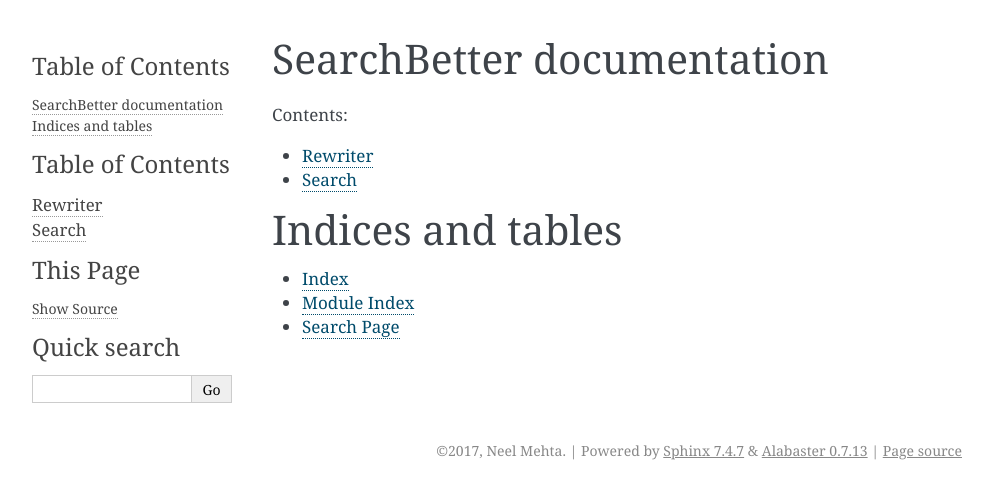
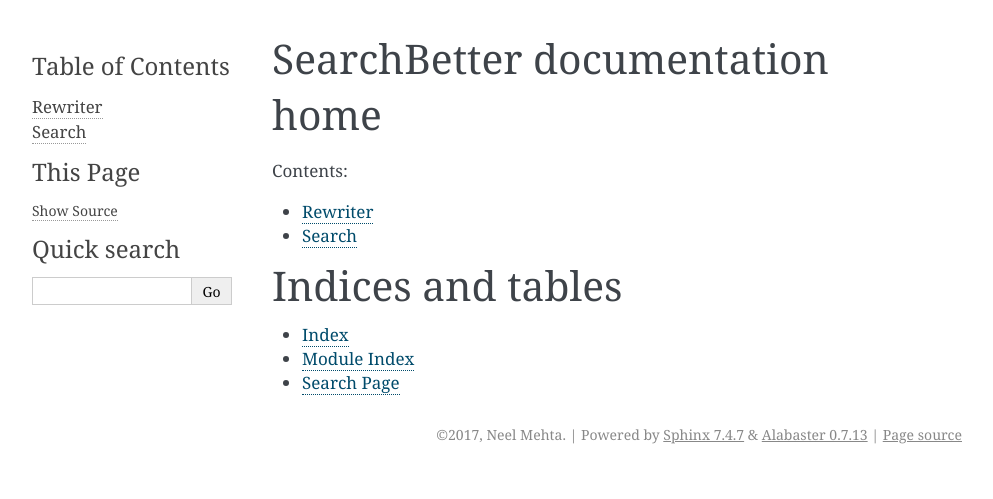
Before and after one commit to hathix/searchbetter, a Sphinx documentation site: the page built from docs/index.rst, in a window 1280 px wide. Shown: the top 499 px of the page, without its empty margins (148-1141 px from the left). Built offline with Sphinx 7.4.7, drawn with Linux system fonts in a browser that asks for light colours.

Commit message:
only global toc

```diff
--- a/docs/conf.py
+++ b/docs/conf.py
@@ -23,7 +23,7 @@
 # get table of contents in the sidebar
 # http://stackoverflow.com/a/19007358
 html_sidebars = { '**': [
-    'localtoc.html', 'globaltoc.html', 'relations.html',
+    'globaltoc.html', 'relations.html',
     'sourcelink.html', 'searchbox.html'], }
 
 # -- General configuration ------------------------------------------------
--- a/docs/index.rst
+++ b/docs/index.rst
@@ -3,8 +3,11 @@
    You can adapt this file completely to your liking, but it should at least
    contain the root `toctree` directive.
 
-SearchBetter documentation
+SearchBetter documentation home
 ========================================
+
+
+
 
 Contents:
 
```
